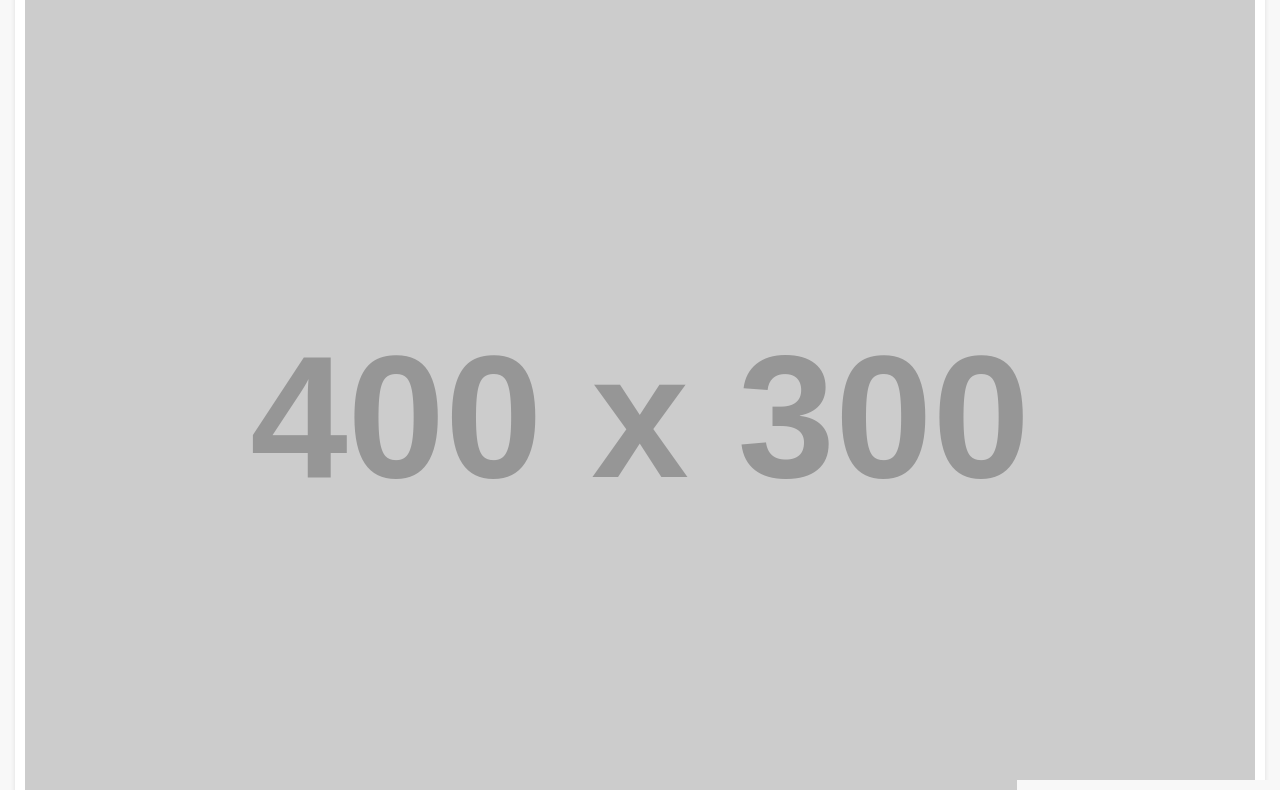
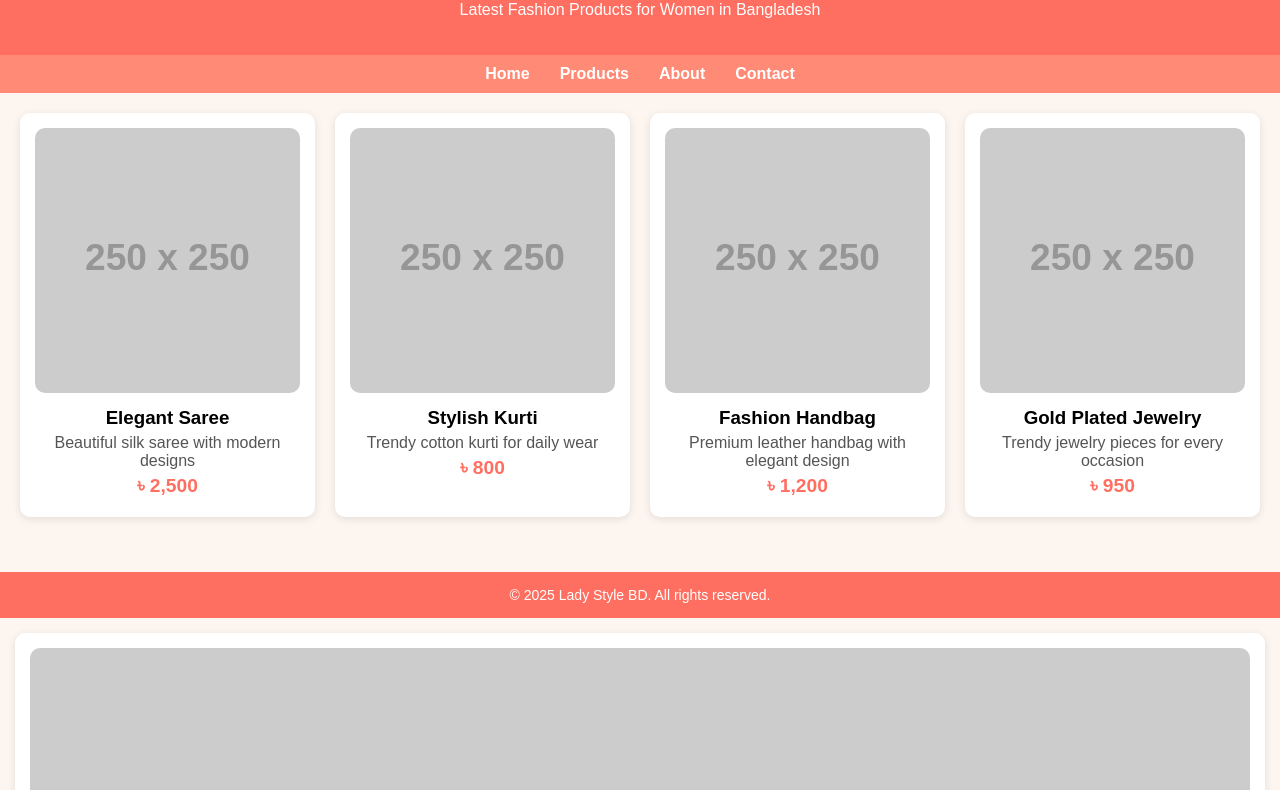
Before and after one commit to mmustafiz703-source/Ladystyle-BD, a plain HTML site: page index.html in a window 1280 px wide. Shown: the part 237-1027 px from the top of the page. Drawn offline with Linux system fonts and the light colour scheme; placeholder pictures from the web are drawn by us.

Commit message:
Update index.html

```diff
--- a/index.html
+++ b/index.html
@@ -79,6 +79,142 @@
   <a href="#">Bag</a>
   <a href="#">Shoes</a>
 </nav>
+  <!DOCTYPE html>
+<html lang="bn">
+<head>
+    <meta charset="UTF-8">
+    <meta name="viewport" content="width=device-width, initial-scale=1.0">
+    <title>Lady Style BD - Fashion Products</title>
+    <style>
+        body {
+            font-family: Arial, sans-serif;
+            background-color: #fdf6f0;
+            margin: 0;
+            padding: 0;
+        }
+
+        header {
+            background-color: #ff6f61;
+            color: white;
+            padding: 20px;
+            text-align: center;
+        }
+
+        header h1 {
+            margin: 0;
+            font-size: 2rem;
+        }
+
+        nav {
+            background-color: #ff8a75;
+            display: flex;
+            justify-content: center;
+            padding: 10px 0;
+        }
+
+        nav a {
+            color: white;
+            text-decoration: none;
+            margin: 0 15px;
+            font-weight: bold;
+        }
+
+        nav a:hover {
+            text-decoration: underline;
+        }
+
+        .products {
+            display: grid;
+            grid-template-columns: repeat(auto-fit, minmax(250px, 1fr));
+            gap: 20px;
+            padding: 20px;
+        }
+
+        .product {
+            background-color: white;
+            border-radius: 10px;
+            padding: 15px;
+            box-shadow: 0 2px 8px rgba(0,0,0,0.1);
+            text-align: center;
+        }
+
+        .product img {
+            max-width: 100%;
+            border-radius: 10px;
+        }
+
+        .product h3 {
+            margin: 10px 0 5px 0;
+        }
+
+        .product p {
+            margin: 5px 0;
+            color: #555;
+        }
+
+        .product .price {
+            color: #ff6f61;
+            font-weight: bold;
+            font-size: 1.2rem;
+        }
+
+        footer {
+            background-color: #ff6f61;
+            color: white;
+            text-align: center;
+            padding: 15px 0;
+            margin-top: 20px;
+        }
+    </style>
+</head>
+<body>
+    <header>
+        <h1>Lady Style BD</h1>
+        <p>Latest Fashion Products for Women in Bangladesh</p>
+    </header>
+
+    <nav>
+        <a href="#">Home</a>
+        <a href="#">Products</a>
+        <a href="#">About</a>
+        <a href="#">Contact</a>
+    </nav>
+
+    <section class="products">
+        <div class="product">
+            <img src="https://via.placeholder.com/250x250.png?text=Saree" alt="Saree">
+            <h3>Elegant Saree</h3>
+            <p>Beautiful silk saree with modern designs</p>
+            <p class="price">৳ 2,500</p>
+        </div>
+
+        <div class="product">
+            <img src="https://via.placeholder.com/250x250.png?text=Kurti" alt="Kurti">
+            <h3>Stylish Kurti</h3>
+            <p>Trendy cotton kurti for daily wear</p>
+            <p class="price">৳ 800</p>
+        </div>
+
+        <div class="product">
+            <img src="https://via.placeholder.com/250x250.png?text=Handbag" alt="Handbag">
+            <h3>Fashion Handbag</h3>
+            <p>Premium leather handbag with elegant design</p>
+            <p class="price">৳ 1,200</p>
+        </div>
+
+        <div class="product">
+            <img src="https://via.placeholder.com/250x250.png?text=Jewelry" alt="Jewelry">
+            <h3>Gold Plated Jewelry</h3>
+            <p>Trendy jewelry pieces for every occasion</p>
+            <p class="price">৳ 950</p>
+        </div>
+    </section>
+
+    <footer>
+        &copy; 2025 Lady Style BD. All rights reserved.
+    </footer>
+</body>
+</html>
 
 <div class="container">
 
```
